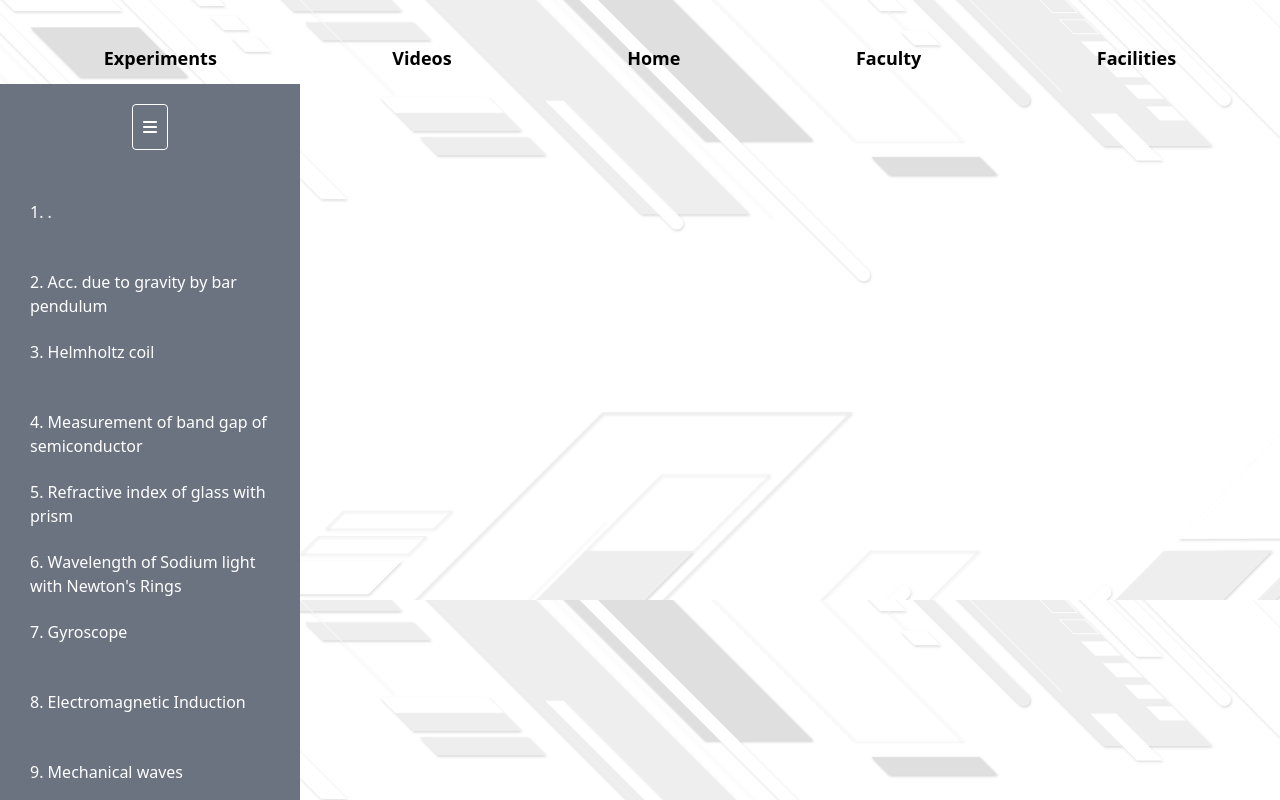
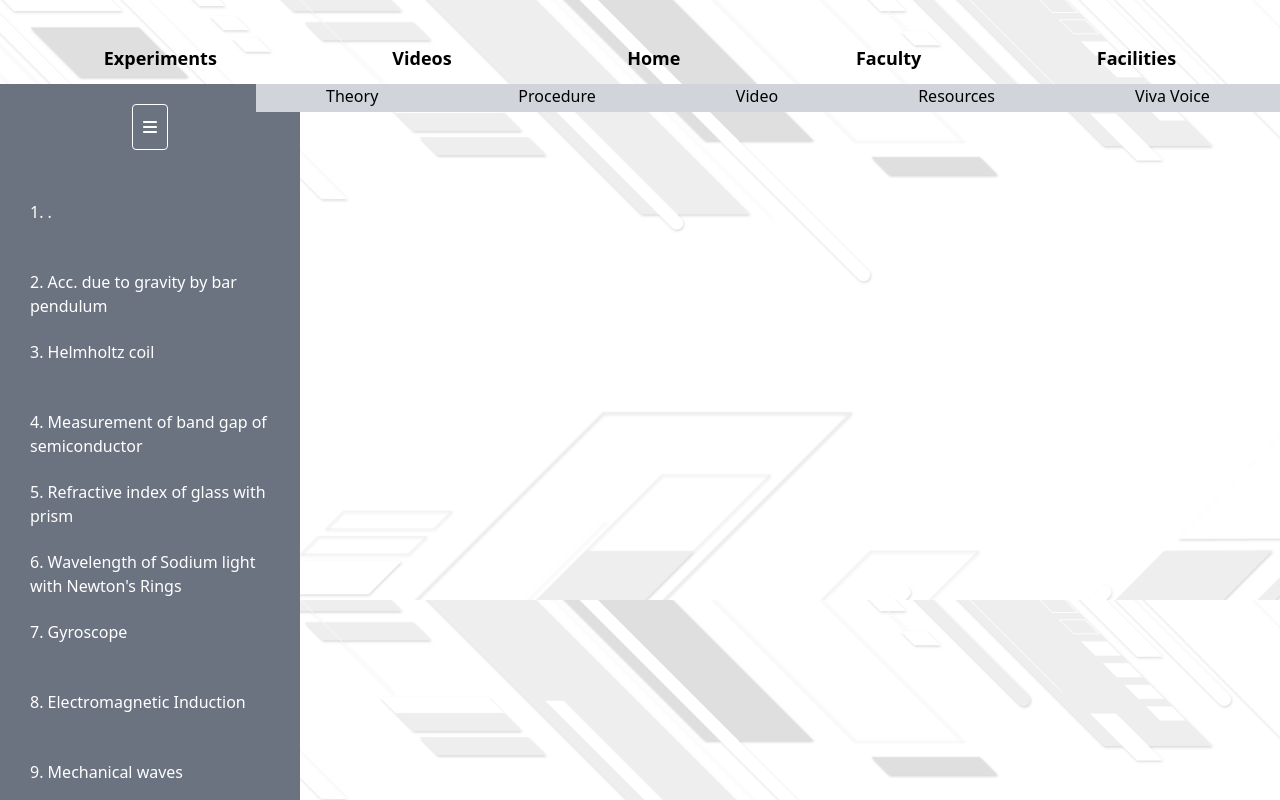
Before and after one commit to lnmiit-physicslab/Lnmiit-Physics-Lab-Website, a React (Vite) app: page /menu/experiments in a window 1280 px wide. Shown: the top 800 px of the page. Built offline with nearby package versions, Linux system fonts and the light colour scheme.

Commit message:
ExperimentNavBar created

```diff
--- a/src/Experiments/Experiments.jsx
+++ b/src/Experiments/Experiments.jsx
@@ -1,11 +1,14 @@
 import React from "react";
-import { experiments } from "../constants";
 import Sidebar from "./SideBar";
+import ExperimentNavBar from "../components/ExperimentNavBar";
 
 const Experiments = () => {
-	return <div>
-		<Sidebar />
-		</div>;
+	return (
+		<div className="flex">
+			<Sidebar/>
+			<ExperimentNavBar/>
+		</div>
+	);
 };
 
 export default Experiments;
--- a/src/components/ContentInfo.jsx
+++ b/src/components/ContentInfo.jsx
@@ -1,12 +1,13 @@
-import React from 'react'
-import '../css/content.css'
+import React from "react";
+import "../css/content.css";
 
 const ContentInfo = () => {
 	return (
 		<div>
-			<div className="flex justify-around flex-wrap">
-        <div className="aboutUS  md:w-[40%] md:m-0 m-10">
-          <p className=" font-extrabold text-2xl">ABOUT US</p><br/>
+			<div className="flex flex-wrap justify-around">
+				<div className="aboutUS  m-10 md:m-0 md:w-[40%]">
+					<p className=" text-2xl font-extrabold">ABOUT US</p>
+					<br />
 					<p>
 						Established in 2003 the undergraduate laboratory for 1st year B.Tech
 						students is equipped with several experiments in different branches
@@ -20,8 +21,9 @@ const ContentInfo = () => {
 						on experiments.
 					</p>
 				</div>
-        <div className="container md:w-[45%] w-[350px]">
-        <p className=" font-extrabold text-2xl">Time Table</p><br/>
+				<div className="container w-[350px] md:w-[45%]">
+					<p className=" text-2xl font-extrabold">Time Table</p>
+					<br />
 					<table>
 						<thead>
 							<tr>
@@ -66,7 +68,7 @@ const ContentInfo = () => {
 				</div>
 			</div>
 		</div>
-  )
-}
+	);
+};
 
-export default ContentInfo
+export default ContentInfo;
--- /dev/null
+++ b/src/components/ExperimentNavBar.jsx
@@ -0,0 +1,15 @@
+import React from 'react'
+
+const ExperimentNavBar = () => {
+  return (
+    <div className=' bg-gray-300 flex w-[370%] justify-around h-7'>
+      <div className='hover:animate-pulse hover:text-indigo-500 hover:duration-150'>Theory</div>
+      <div className='hover:animate-pulse hover:text-indigo-500 hover:duration-150'>Procedure</div>
+      <div className='hover:animate-pulse hover:text-indigo-500 hover:duration-150'>Video</div>
+      <div className='hover:animate-pulse hover:text-indigo-500 hover:duration-150'>Resources</div>
+      <div className='hover:animate-pulse hover:text-indigo-500 hover:duration-150'>Viva Voice</div>
+    </div>
+  )
+}
+
+export default ExperimentNavBar
```
Lines whose indentation alone changed are shown as unchanged.
